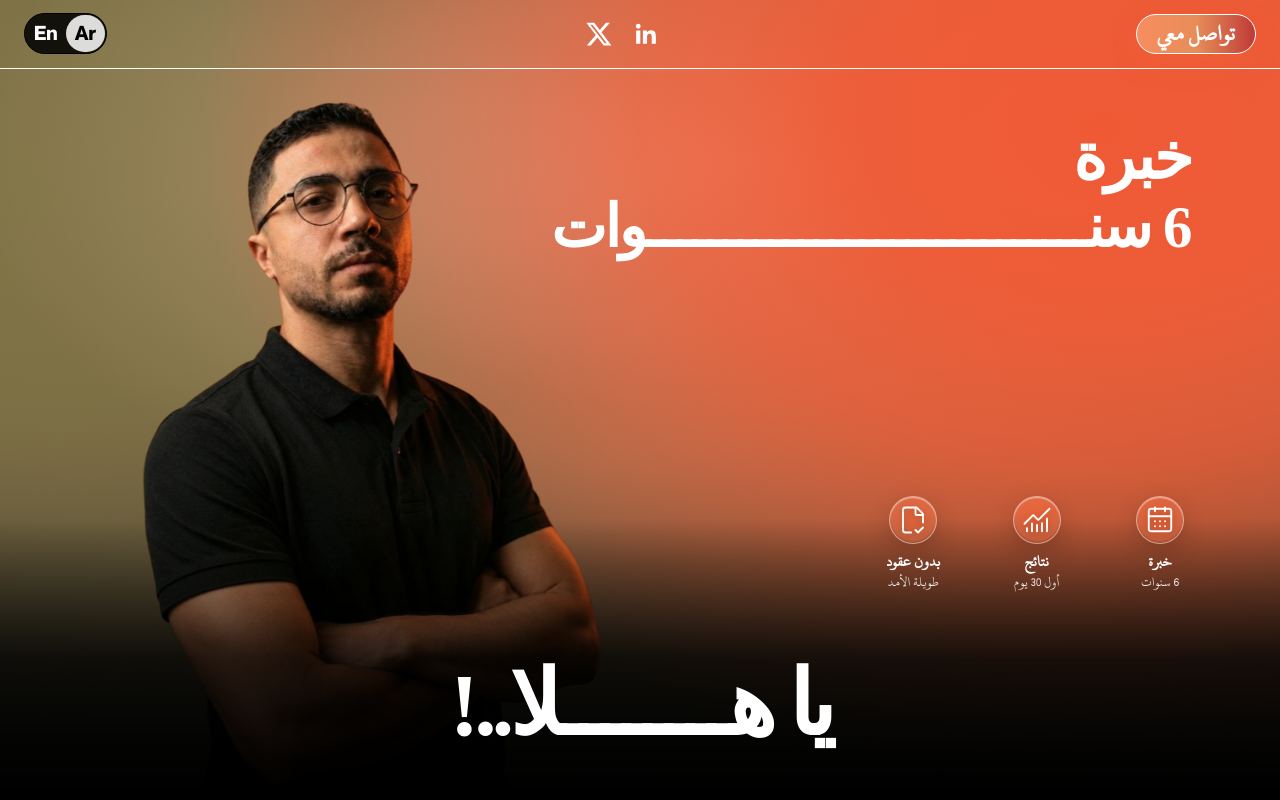
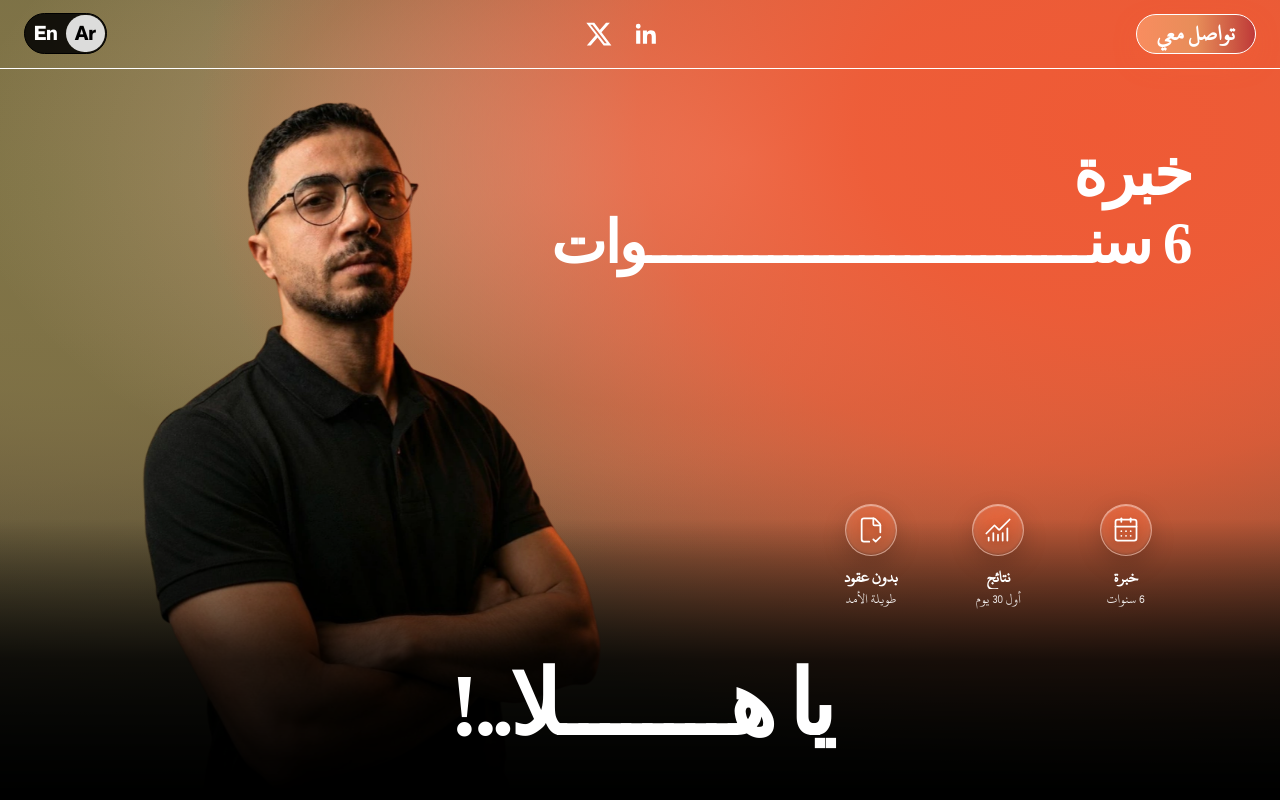
Before and after one commit to Abdollahselim/issa-website, a Next.js app: page / in a window 1280 px wide. Shown: the top 800 px of the page. Built offline with nearby package versions, Linux system fonts and the light colour scheme; a web font is replaced by a local one.

Commit message:
feat: refine hero layout and responsive design

```diff
--- a/components/layout/HeroAbout.tsx
+++ b/components/layout/HeroAbout.tsx
@@ -1,28 +1,48 @@
 "use client";
 
 import { useLanguage } from "@/lib/language-context";
-import Hero from "@/components/sections/Hero";
-import About from "@/components/sections/About";
 
 export default function HeroAbout() {
-  const { language } = useLanguage();
+  const { t, language } = useLanguage();
 
   const isArabic = language === "ar";
 
   return (
     <div
       className={[
-        "hidden md:grid",
-        "md:min-h-[100svh]",
-        "md:grid-cols-[minmax(0,1.15fr)_minmax(320px,0.85fr)]",
-        "md:items-stretch",
+        "hidden",
+        "md:absolute",
+        "md:top-[37%]",
+        "md:z-30",
+        "md:block",
+        "md:w-[39%]",
         isArabic
-          ? "md:[&>section:first-child]:order-1 md:[&>section:last-child]:order-2"
-          : "md:[&>section:first-child]:order-2 md:[&>section:last-child]:order-1",
+          ? "md:right-[7%] md:left-auto"
+          : "md:left-[7%] md:right-auto",
       ].join(" ")}
     >
-      <Hero />
-      <About />
+      <div
+        className={[
+          "flex flex-col",
+          "gap-[clamp(0.5rem,0.8vw,1rem)]",
+          "text-white",
+          isArabic ? "items-end text-right" : "items-start text-left",
+        ].join(" ")}
+      >
+        {/* Intro */}
+        <p
+          className={[
+            "w-full animate-fade-up",
+            "text-[clamp(1.5rem,1.5vw,1.75rem)]",
+            "font-medium",
+            "leading-[1.65]",
+            "text-white",
+            "[animation-delay:200ms]",
+          ].join(" ")}
+        >
+          {t.hero.intro}
+        </p>
+      </div>
     </div>
   );
 }
--- a/components/sections/Hero.tsx
+++ b/components/sections/Hero.tsx
@@ -3,6 +3,7 @@
 import Image from "next/image";
 import { useLanguage } from "@/lib/language-context";
 import HeroMetrics from "@/components/sections/HeroMetrics";
+import HeroAbout from "@/components/layout/HeroAbout";
 
 export default function Hero() {
   const { language, t } = useLanguage();
@@ -19,7 +20,7 @@ export default function Hero() {
       ========================================================= */}
       <div
         className={[
-          "pointer-events-none absolute 'top-[72px]' z-10 flex justify-center",
+          "pointer-events-none absolute z-10 flex justify-center",
           "inset-x-0",
 
           // Desktop position
@@ -27,7 +28,6 @@ export default function Hero() {
             ? "md:left-0 md:right-auto"
             : "md:left-auto md:right-0",
 
-          "md:top-[58px]",
           "md:h-[calc(100svh-58px)]",
           "md:w-[55%]",
         ].join(" ")}
@@ -74,8 +74,8 @@ export default function Hero() {
           "md:px-0",
 
           isArabic
-            ? "md:right-[7%] md:left-auto md:top-[16%]"
-            : "md:left-[7%] md:right-auto md:top-[16%]",
+            ? "md:right-[7%] md:left-auto md:top-[18%]"
+            : "md:left-[7%] md:right-auto md:top-[17%]",
         ].join(" ")}
       >
         <h2
@@ -104,20 +104,20 @@ export default function Hero() {
       <div
         className={[
           "absolute inset-x-0 z-[9] px-4",
-          isArabic ? "top-[33%]" : "top-[40.5%]",
+          isArabic ? "top-[33%]" : "top-[41%]",
 
           "md:inset-x-auto",
           "md:w-[38%]",
           "md:px-0",
 
           isArabic
-            ? "md:right-[7%] md:left-auto md:top-[25%]"
-            : "md:left-[7%] md:right-auto md:top-[25%]",
+            ? "md:right-[7%] md:left-auto md:top-[27%]"
+            : "md:left-[7%] md:right-auto md:top-[27%]",
         ].join(" ")}
       >
         <h2
           className={[
-            "animate-fade-up whitespace-nowrap font-black leading-[0.85] text-white",
+            "animate-fade-up whitespace-nowrap font-black leading-[0.95] text-white",
             "[animation-delay:160ms]",
 
             // Mobile — unchanged
@@ -136,49 +136,10 @@ export default function Hero() {
         </h2>
       </div>
 
-      {/* =========================================================
-    DESKTOP ABOUT / INTRO
-      ========================================================= */}
-<div
-  className={[
-    "hidden",
-    "md:absolute",
-    "md:top-[35%]",
-    "md:z-30",
-    "md:block",
-    "md:w-[38%]",
-    "lg:w-[36%]",
-    "xl:w-[34%]",
-    "2xl:w-[32%]",
-
-    isArabic
-      ? "md:right-[7%] md:left-auto"
-      : "md:left-[7%] md:right-auto",
-  ].join(" ")}
->
-  <p
-    className={[
-      "animate-fade-up",
-      "font-medium",
-
-      // تعديل ارتفاع السطر ليتناسب مع 4 أسطر
-      "leading-[1.7]",
-      "text-white",
-      "[animation-delay:200ms]",
-
-      // حجم خط مناسب يجعل النص يظهر في 4 أسطر تقريباً
-      "text-[clamp(1.15rem,1.35vw,1.35rem)]",
-
-      // توزيع النص بشكل متساوي
-      "text-justify",
-      "break-words",
-
-      isArabic ? "text-right" : "text-left",
-    ].join(" ")}
-  >
-    {t.hero.intro}
-  </p>
-</div>
+      {/* {/* =========================================================
+    HERO ABOUT
+=========================================================   */}
+      <HeroAbout />
 
       {/* =========================================================
           HERO METRICS
@@ -194,8 +155,8 @@ export default function Hero() {
           "md:w-[28%]",
 
           isArabic
-            ? "md:right-[5%] md:left-auto md:top-[62%]"
-            : "md:left-[5%] md:right-auto md:top-[64%]",
+            ? "md:right-[8%] md:left-auto md:top-[63%]"
+            : "md:left-[8%] md:right-auto md:top-[65%]",
         ].join(" ")}
       >
         <HeroMetrics />
--- a/components/sections/HeroMetrics.tsx
+++ b/components/sections/HeroMetrics.tsx
@@ -39,37 +39,68 @@ export default function HeroMetrics() {
   return (
     <div
       dir={isArabic ? "rtl" : "ltr"}
-      className="grid grid-cols-3 items-start gap-3 text-center"
+      className="grid grid-cols-3 items-start gap-1 sm:gap-4 md:gap-6 text-center w-full max-w-xl mx-auto px-1 sm:px-0"
     >
       {heroMetrics.map(({ label, value, icon: Icon }) => (
         <div
           key={`${label}-${value}`}
           className="flex min-w-0 flex-col items-center text-white"
         >
+          {/* دائرة الأيقونة متجاوبة */}
           <div
             className="
-              mb-2
-              flex h-12 w-12 items-center justify-center
+              mb-1.5 sm:mb-2.5
+              flex
+              h-[clamp(2.5rem,6vw,3.25rem)]
+              w-[clamp(2.5rem,6vw,3.25rem)]
+              items-center justify-center
               rounded-full
               border border-white/40
               bg-white/[0.12]
               shadow-[inset_0_1px_1px_rgba(255,255,255,0.5),inset_0_-1px_2px_rgba(0,0,0,0.2),0_8px_24px_rgba(0,0,0,0.18)]
               backdrop-blur-md
               backdrop-saturate-150
+              shrink-0
             "
           >
+            {/* حجم الأيقونة متجاوب */}
             <Icon
-              className="h-[30px] w-[30px] drop-shadow-[0_2px_4px_rgba(0,0,0,0.25)]"
+              className="
+                h-[clamp(1.25rem,3.2vw,1.75rem)]
+                w-[clamp(1.25rem,3.2vw,1.75rem)]
+                drop-shadow-[0_2px_4px_rgba(0,0,0,0.25)]
+              "
               strokeWidth={1.5}
               aria-hidden="true"
             />
           </div>
 
-          <span className="text-[16px] font-bold leading-tight">
+          {/* العنوان الرئيسي: حجم متجاوب ومتناسب مع العربي والإنجليزي */}
+          <span
+            className="
+              text-[clamp(0.8125rem,2vw,1.0625rem)]
+              font-bold
+              leading-snug
+              tracking-tight
+              w-full
+              truncate sm:whitespace-normal
+            "
+          >
             {label}
           </span>
 
-          <span className="mt-0.5 text-[14px] font-medium leading-tight text-white/90">
+          {/* النص الفرعي: حجم متجاوب يدعم الأسطر المزدوجة بمرونة */}
+          <span
+            className="
+              mt-0.5
+              text-[clamp(0.7rem,1.75vw,0.875rem)]
+              font-medium
+              leading-tight
+              text-white/90
+              w-full
+              break-words
+            "
+          >
             {value}
           </span>
         </div>
--- a/data/ar.ts
+++ b/data/ar.ts
@@ -8,13 +8,13 @@ export const content: SiteContent = {
     experienceLabel: "خبرة",
     experienceValue: "6 سنـــــــــــــــــــــــــــــوات",
     intro:
-    "أنـا عيسى سليم، اســــاعد الشركات على زيـادة العملاء والمبيعات من خلال إدارة الحملات الإعلانية، تحسين معدل التحويل للعملاء (CRO)، وتحــليل البيـانات، مع التركيز على تحقيق أعلى عــائد على الاستثمار.",
+    "أنا عيسى سليم، أساعد الشركات على زيادة العملاء والمبيعات من خلال إدارة الحملات الإعلانية، تحسين معدل التحويل للعملاء (CRO)، وتحليل البيانات، مع التركيز على تحقيق أعلى عــائد على الاستثمار.",
     greeting: "يا هــــــــلا..!",
   },
   about: {
     heading: "مين أنا؟",
     intro:
-      "انـــا عيسى سليم، اســــاعد الشركات على زيـــادة العمــلاء والمبيعات من خــلال إدارة الحمــــــلات الإعلانية، تحسين معدل التحويل للعمـلاء (CRO)، وتحليل البيـــــــــانات، مع التركيز على تحقيق أعلى عائد على الاستثمار.",
+      "أنا عيسى سليم، أساعد الشركات على زيادة العملاء والمبيعات من خلال إدارة الحملات الإعلانية، تحسين معدل التحويل للعملاء (CRO)، وتحليل البيانات، مع التركيز على تحقيق أعلى عائد على الاستثمار.",
     points: ["بدون عقود طويلة الأمد", "نتائج أول 30 يوم", "خبرة 6 سنوات"],
     ctaPrimary: "تواصل معي",
     industriesHeading: "صناعات عملت به",
```
